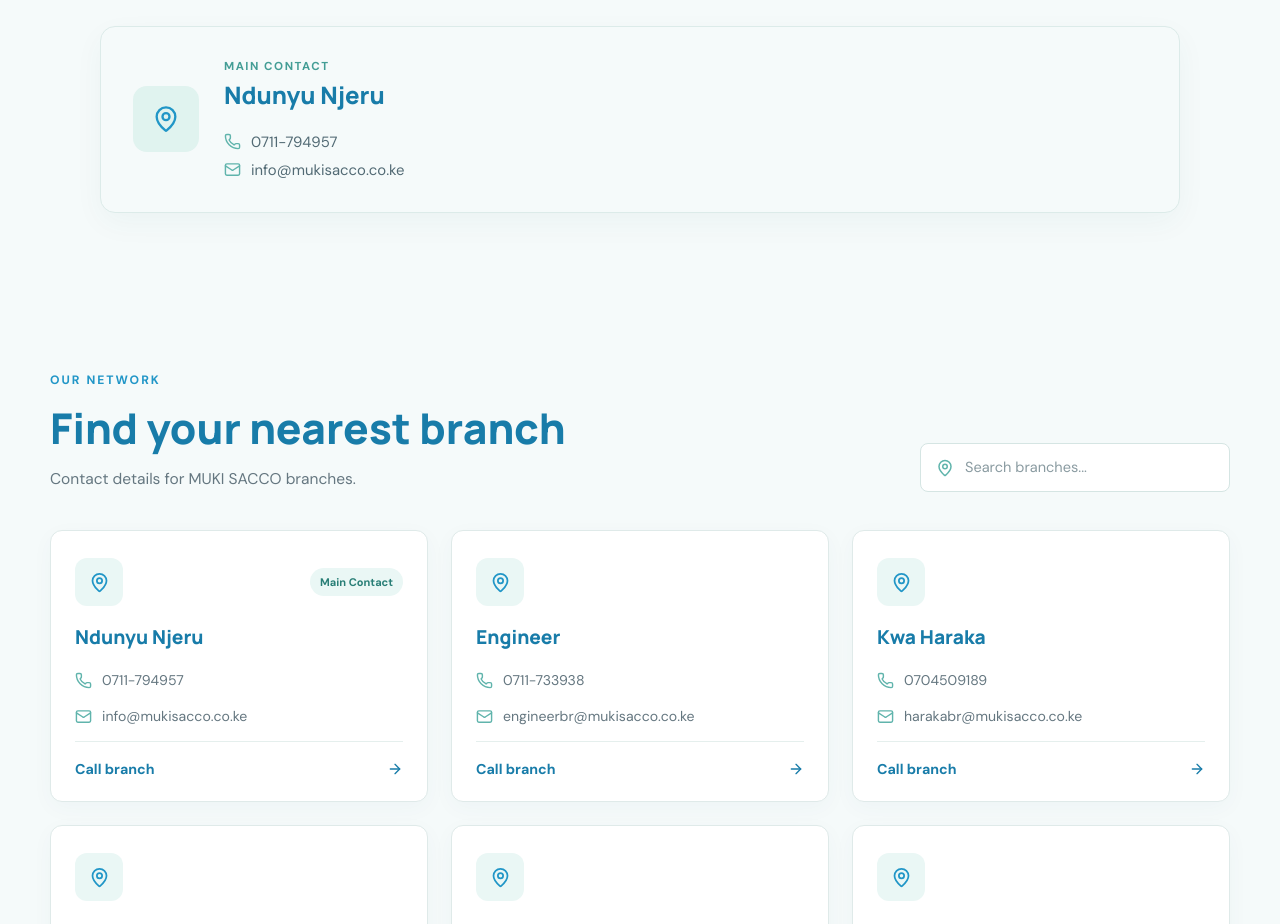
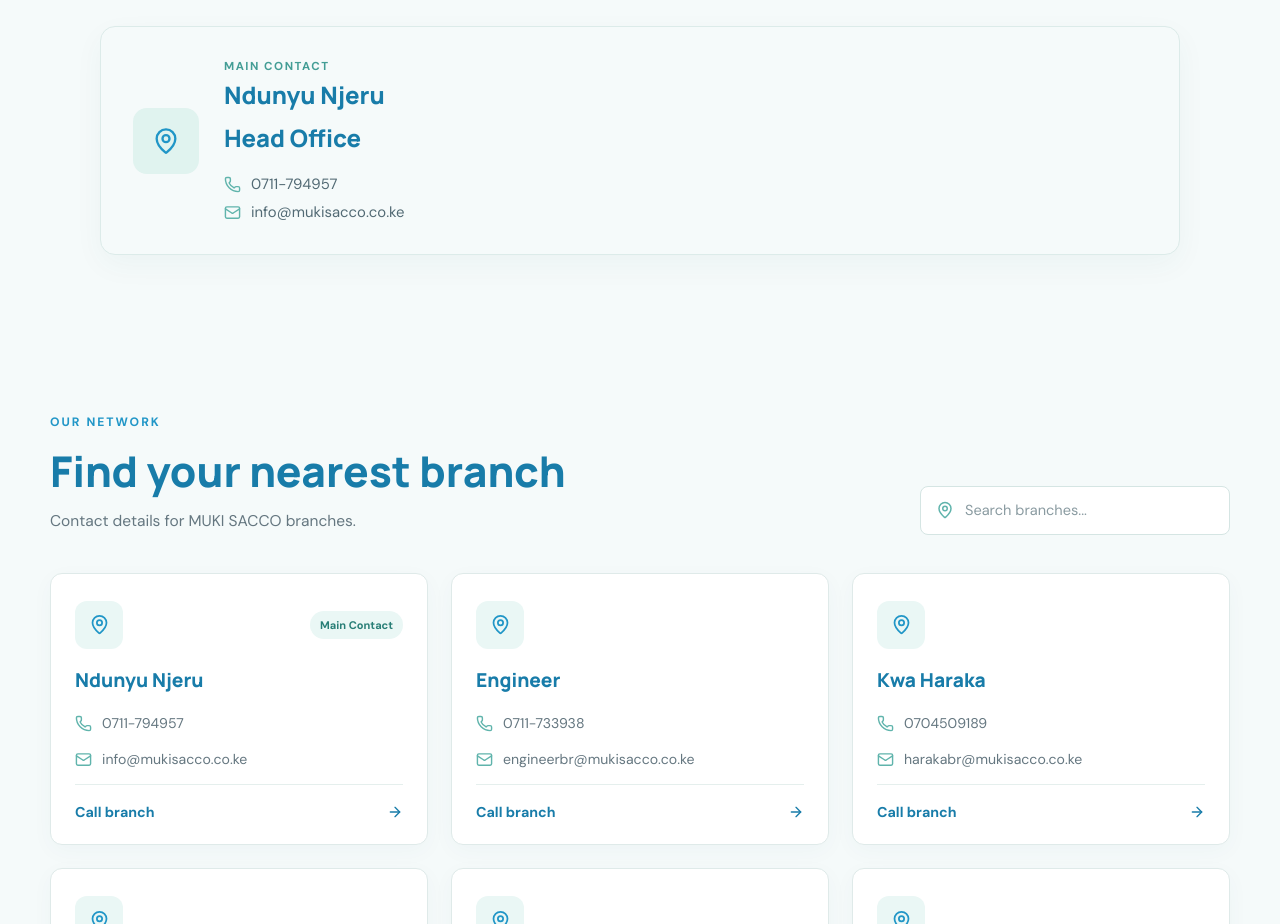
Before and after one commit to fellyke/muki-sacco-website, a React (Vite) app: page /contact in a window 1280 px wide. Shown: the part 940-1864 px from the top of the page. Built offline with nearby package versions, Linux system fonts and the light colour scheme.

Commit message:
change the contact

```diff
--- a/src/pages/contact.jsx
+++ b/src/pages/contact.jsx
@@ -135,7 +135,7 @@ export default function Contact() {
         <div className="contact-featured-info">
           <span className="contact-small-label">MAIN CONTACT</span>
           <h2>Ndunyu Njeru</h2>
-
+          <h2>Head Office</h2>
           <a href="tel:0711794957">
             <Phone size={17} />
             0711-794957
```
